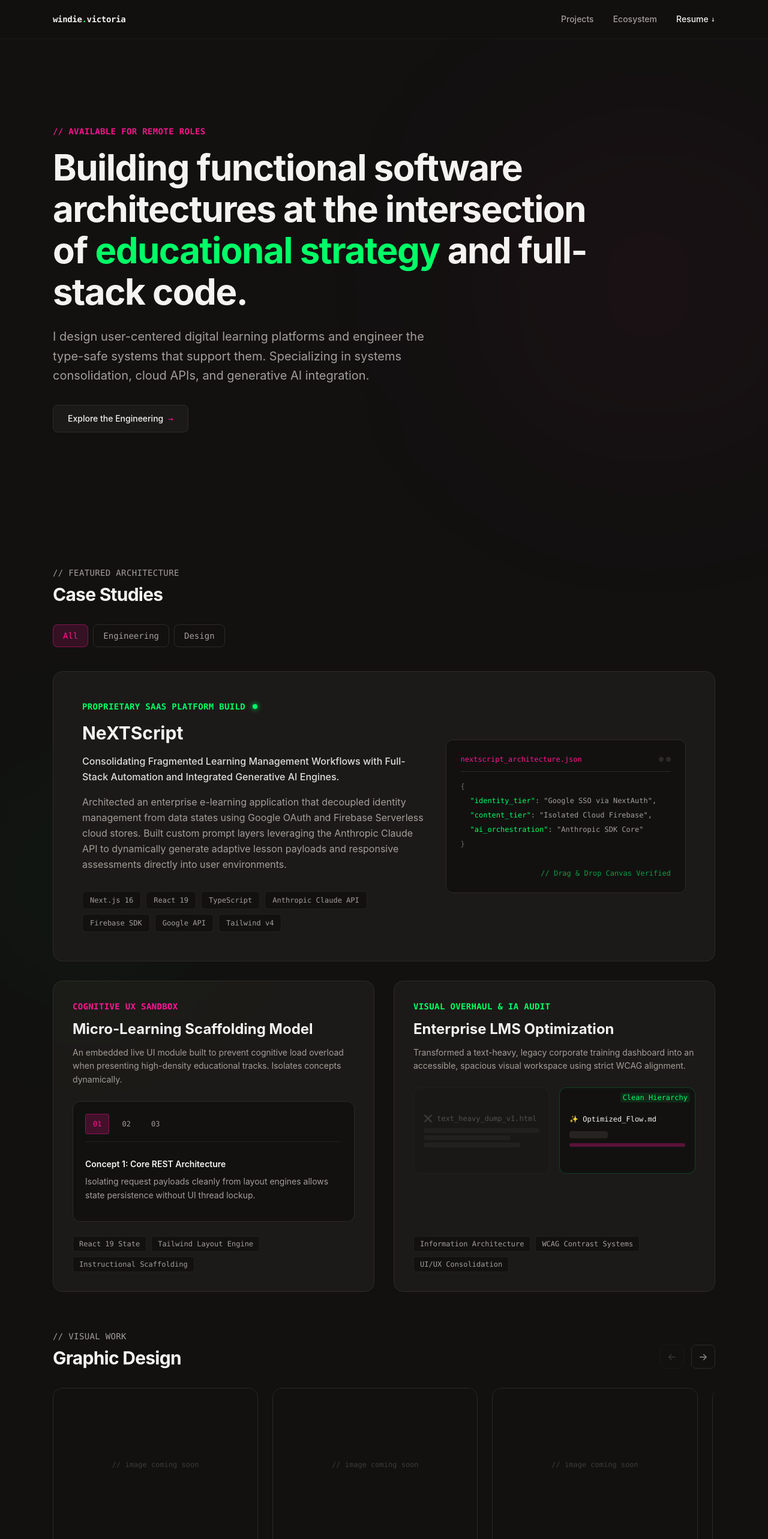
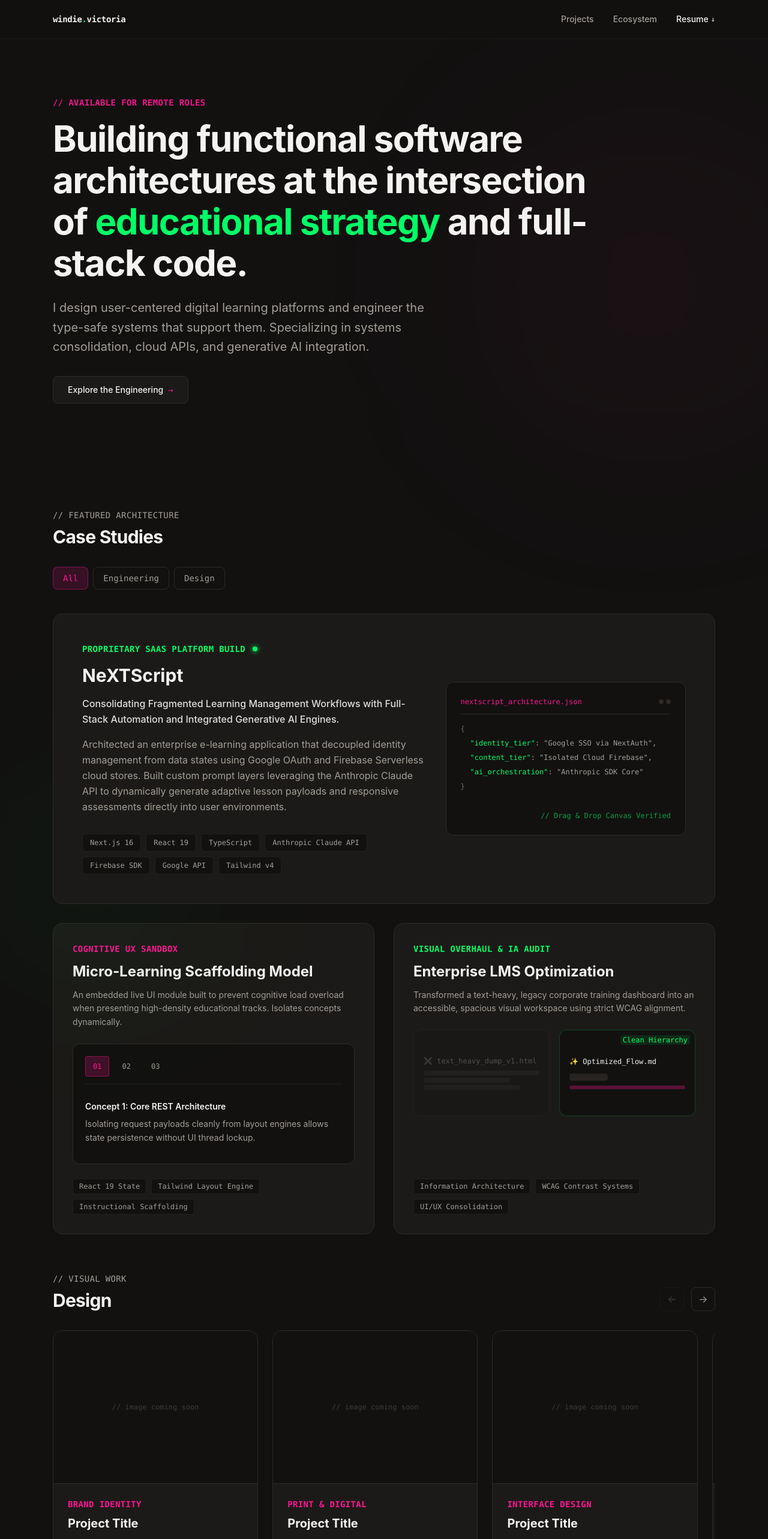
Before and after one commit to windiespeed/portfolio-2026, a React (Vite) app: page / in a window 1280 px wide. Shown: the top 2566 px of the page at 60% size. Built offline with nearby package versions, Linux system fonts and the light colour scheme.

Commit message:
Reduce desktop hero padding, update Design carousel heading

```diff
--- a/src/DesignCarousel.jsx
+++ b/src/DesignCarousel.jsx
@@ -69,7 +69,7 @@ export default function DesignCarousel() {
       <div className="flex items-end justify-between mb-8">
         <div className="flex flex-col">
           <span aria-hidden="true" className="text-text-secondary font-mono text-sm tracking-wide uppercase mb-2">// Visual Work</span>
-          <h3 className="text-3xl font-bold tracking-tight">Graphic Design</h3>
+          <h3 className="text-3xl font-bold tracking-tight">Design</h3>
         </div>
         <div className="flex gap-3" role="group" aria-label="Carousel navigation">
           <button
--- a/src/Hero.jsx
+++ b/src/Hero.jsx
@@ -1,6 +1,6 @@
 export default function Hero() {
   return (
-    <section className="pt-16 pb-20 md:pt-36 md:pb-44 flex flex-col justify-center max-w-4xl relative z-10">
+    <section className="pt-16 pb-20 md:pt-24 md:pb-32 flex flex-col justify-center max-w-4xl relative z-10">
       <p className="text-neon-pink font-mono text-sm tracking-wide uppercase mb-4 font-semibold animate-pulse">
         <span aria-hidden="true">// </span>Available for Remote Roles
       </p>
```
